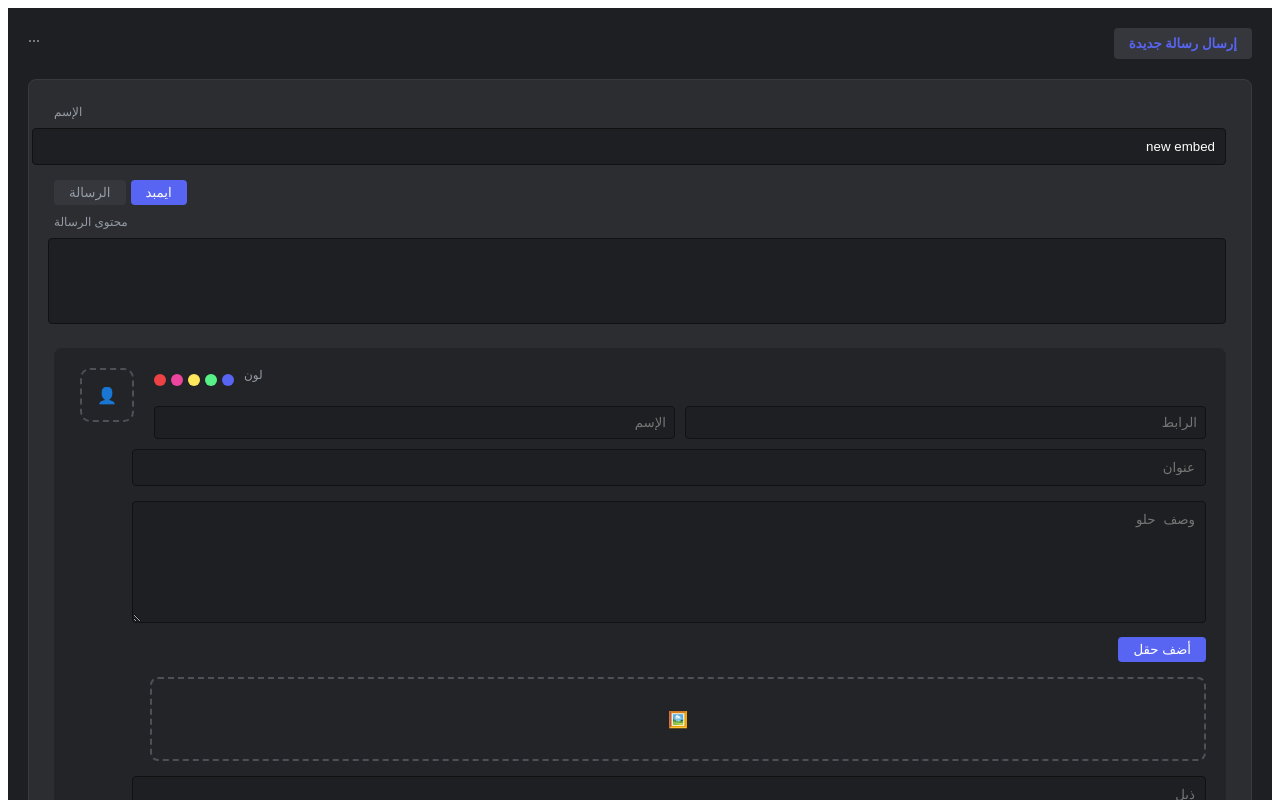
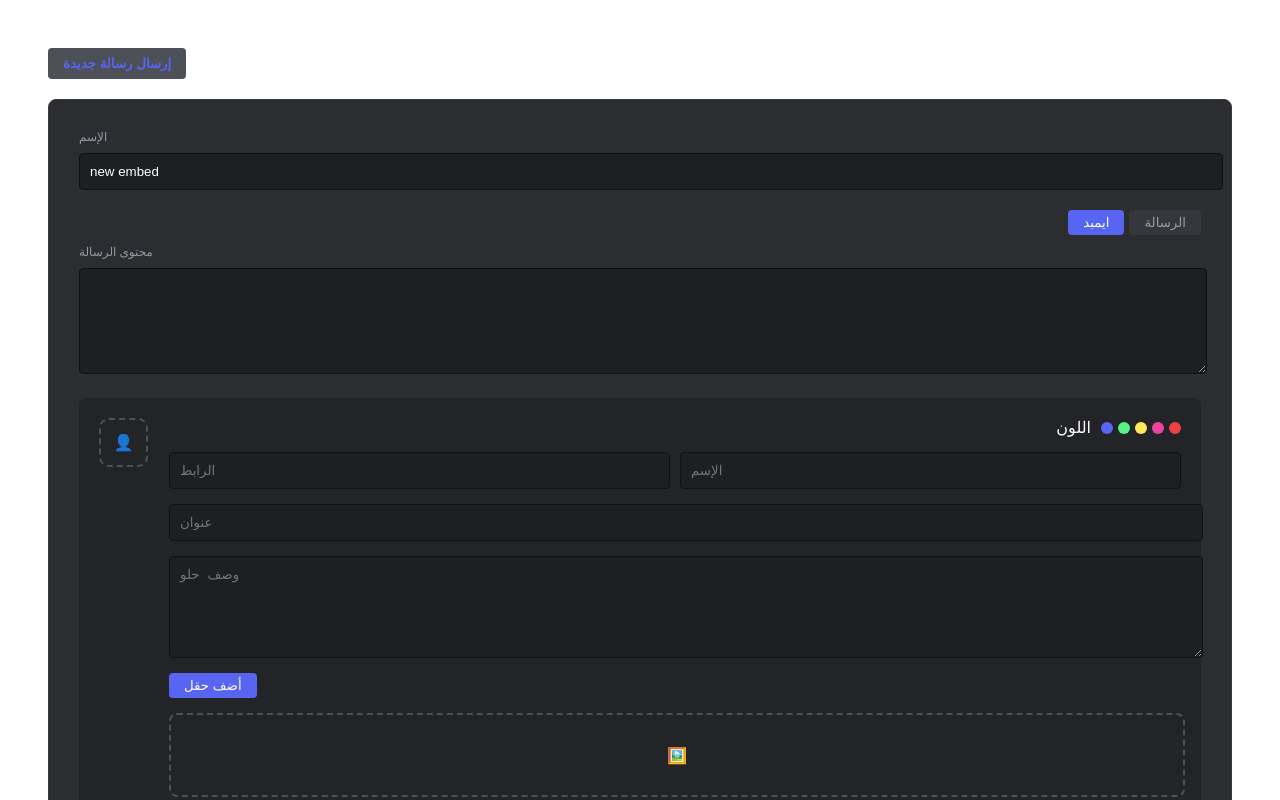
Before and after one commit to abdalrahmanabnmohammed-png/ii3rwa-boot, a Next.js app: page /embed-creator in a window 1280 px wide. Shown: the top 800 px of the page. Built offline with nearby package versions, Linux system fonts and the light colour scheme.

Commit message:
Update embed-creator.js

```diff
--- a/pages/embed-creator.js
+++ b/pages/embed-creator.js
@@ -1,110 +1,67 @@
-import React, { useState } from 'react';
+import React from 'react';
 
 export default function EmbedCreator() {
-  const [embedData, setEmbedData] = useState({
-    name: 'new embed', content: '', author: '', authorUrl: '',
-    title: '', description: '', footer: '', color: '#5865f2'
-  });
-
   return (
     <div style={styles.container}>
-      {/* الرأس - Header */}
       <div style={styles.header}>
         <button style={styles.sendBtn}>إرسال رسالة جديدة</button>
-        <div style={styles.headerMore}>...</div>
       </div>
 
-      <div style={styles.editorCard}>
-        {/* قسم الاسم ومحتوى الرسالة */}
-        <div style={styles.inputGroup}>
-          <label style={styles.label}>الإسم</label>
-          <input
-            style={styles.mainInput}
-            value={embedData.name}
-            onChange={(e) => setEmbedData({...embedData, name: e.target.value})}
-          />
+      <div style={styles.card}>
+        <label style={styles.label}>الإسم</label>
+        <input style={styles.input} defaultValue="new embed" />
+
+        <div style={styles.toggleRow}>
+          <button style={styles.activeBtn}>ايمبد</button>
+          <button style={styles.ghostBtn}>الرسالة</button>
         </div>
 
-        <div style={styles.typeToggle}>
-          <button style={styles.toggleBtnActive}>ايمبد</button>
-          <button style={styles.toggleBtn}>الرسالة</button>
-        </div>
+        <label style={styles.label}>محتوى الرسالة</label>
+        <textarea style={styles.textarea}></textarea>
 
-        <div style={styles.inputGroup}>
-          <label style={styles.label}>محتوى الرسالة</label>
-          <textarea style={styles.textarea} />
-        </div>
-
-        {/* منطقة منشئ الإيمبد (المعاينة والحقول) */}
-        <div style={styles.embedCreatorGrid}>
-          {/* الجانب الأيمن: حقول الإيمبد */}
-          <div style={styles.embedFields}>
-            <div style={styles.colorPickerRow}>
-              <span style={styles.label}>لون</span>
-              <div style={styles.colorDots}>
+        {/* صندوق المعاينة (نفس الصورة الرابعة) */}
+        <div style={styles.previewBox}>
+          <div style={styles.authorSide}><div style={styles.dashedCircle}>👤</div></div>
+          <div style={styles.fieldsSide}>
+            <div style={styles.colorRow}>
+              <span>اللون</span>
+              <div style={styles.dots}>
                 {['#5865f2', '#57f287', '#fee75c', '#eb459e', '#ed4245'].map(c => (
-                  <div
-                    key={c}
-                    style={{...styles.colorDot, backgroundColor: c}}
-                    onClick={() => setEmbedData({...embedData, color: c})}
-                  />
+                  <div key={c} style={{width:'12px', height:'12px', borderRadius:'50%', backgroundColor:c}} />
                 ))}
               </div>
             </div>
-
-            <div style={styles.row}>
-              <input style={styles.smallInput} placeholder="الرابط" />
-              <input style={styles.smallInput} placeholder="الإسم" />
-            </div>
-
-            <input style={styles.mainInput} placeholder="عنوان" />
-            <textarea style={styles.embedTextarea} placeholder="وصف حلو" />
-
-            <button style={styles.addFieldBtn}>أضف حقل</button>
-
-            <div style={styles.imagePlaceholder}>🖼️</div>
-            <input style={styles.mainInput} placeholder="ذيل" />
-          </div>
-
-          {/* الجانب الأيسر: أيقونة المؤلف */}
-          <div style={styles.authorSection}>
-            <div style={styles.authorCircle}>👤</div>
+            <div style={{display:'flex', gap:'10px'}}><input style={styles.subInput} placeholder="الرابط" /><input style={styles.subInput} placeholder="الإسم" /></div>
+            <input style={styles.subInput} placeholder="عنوان" />
+            <textarea style={{...styles.subInput, height:'80px'}} placeholder="وصف حلو"></textarea>
+            <button style={styles.blueBtn}>أضف حقل</button>
+            <div style={styles.dashedRect}>🖼️</div>
+            <input style={styles.subInput} placeholder="ذيل" />
           </div>
         </div>
-      </div>
-
-      <div style={styles.noResponses}>
-        <p>No responses, create the first response</p>
-        <button style={styles.addResponseBtn}>إضافة رد تلقائي</button>
       </div>
     </div>
   );
 }
 
 const styles = {
-  container: { padding: '20px', backgroundColor: '#1e1f22', minHeight: '100vh', direction: 'rtl', color: '#fff' },
-  header: { display: 'flex', justifyContent: 'space-between', marginBottom: '20px' },
-  sendBtn: { backgroundColor: '#35373c', color: '#5865f2', border: 'none', padding: '8px 15px', borderRadius: '4px', cursor: 'pointer', fontWeight: 'bold' },
-  headerMore: { color: '#949ba4', cursor: 'pointer' },
-  editorCard: { backgroundColor: '#2b2d31', borderRadius: '8px', padding: '25px', border: '1px solid #383a40' },
-  label: { display: 'block', color: '#949ba4', fontSize: '12px', marginBottom: '8px', textAlign: 'left' },
-  mainInput: { width: '100%', backgroundColor: '#1e1f22', border: '1px solid #111', borderRadius: '4px', padding: '10px', color: '#fff', marginBottom: '15px' },
-  typeToggle: { display: 'flex', justifyContent: 'flex-end', gap: '5px', marginBottom: '10px' },
-  toggleBtn: { backgroundColor: '#35373c', border: 'none', color: '#949ba4', padding: '5px 15px', borderRadius: '4px' },
-  toggleBtnActive: { backgroundColor: '#5865f2', border: 'none', color: '#fff', padding: '5px 15px', borderRadius: '4px' },
-  textarea: { width: '100%', height: '80px', backgroundColor: '#1e1f22', border: '1px solid #111', borderRadius: '4px', color: '#fff', resize: 'none' },
-  embedCreatorGrid: { display: 'flex', gap: '20px', marginTop: '20px', padding: '20px', backgroundColor: '#232428', borderRadius: '8px' },
-  embedFields: { flex: 1 },
-  authorSection: { width: '60px' },
-  authorCircle: { width: '50px', height: '50px', border: '2px dashed #4e5058', borderRadius: '10px', display: 'flex', alignItems: 'center', justifyContent: 'center', color: '#4e5058' },
-  colorPickerRow: { display: 'flex', justifyContent: 'flex-end', alignItems: 'center', gap: '10px', marginBottom: '15px' },
-  colorDots: { display: 'flex', gap: '5px' },
-  colorDot: { width: '12px', height: '12px', borderRadius: '50%', cursor: 'pointer' },
-  row: { display: 'flex', gap: '10px', marginBottom: '10px' },
-  smallInput: { flex: 1, backgroundColor: '#1e1f22', border: '1px solid #111', padding: '8px', borderRadius: '4px', color: '#fff' },
-  embedTextarea: { width: '100%', height: '100px', backgroundColor: '#1e1f22', border: '1px solid #111', borderRadius: '4px', padding: '10px', color: '#fff', marginBottom: '10px' },
-  addFieldBtn: { backgroundColor: '#5865f2', border: 'none', color: '#fff', padding: '5px 15px', borderRadius: '4px', cursor: 'pointer', marginBottom: '15px' },
-  imagePlaceholder: { width: '100%', height: '80px', border: '2px dashed #4e5058', borderRadius: '8px', display: 'flex', alignItems: 'center', justifyContent: 'center', marginBottom: '15px' },
-  noResponses: { textAlign: 'center', marginTop: '40px', color: '#4e5058' },
-  addResponseBtn: { backgroundColor: '#35373c', border: 'none', color: '#fff', padding: '10px 20px', borderRadius: '4px', marginTop: '10px', cursor: 'pointer' }
+  container: { padding: '40px', color: 'white' },
+  header: { display: 'flex', justifyContent: 'flex-start', marginBottom: '20px' },
+  sendBtn: { backgroundColor: '#4e5058', color: '#5865f2', border: 'none', padding: '8px 15px', borderRadius: '4px', cursor: 'pointer', fontWeight: 'bold' },
+  card: { backgroundColor: '#2b2d31', padding: '30px', borderRadius: '8px', border: '1px solid #383a40' },
+  label: { display: 'block', color: '#949ba4', fontSize: '12px', marginBottom: '8px' },
+  input: { width: '100%', backgroundColor: '#1e1f22', border: '1px solid #111', padding: '10px', color: 'white', borderRadius: '4px', marginBottom: '20px' },
+  toggleRow: { display: 'flex', justifyContent: 'flex-end', gap: '5px', marginBottom: '10px' },
+  activeBtn: { backgroundColor: '#5865f2', border: 'none', color: 'white', padding: '5px 15px', borderRadius: '4px' },
+  ghostBtn: { backgroundColor: '#35373c', border: 'none', color: '#949ba4', padding: '5px 15px', borderRadius: '4px' },
+  textarea: { width: '100%', height: '100px', backgroundColor: '#1e1f22', border: '1px solid #111', borderRadius: '4px', color: 'white' },
+  previewBox: { display: 'flex', backgroundColor: '#232428', borderRadius: '8px', padding: '20px', gap: '20px', marginTop: '20px' },
+  authorSide: { width: '50px' },
+  dashedCircle: { width: '45px', height: '45px', border: '2px dashed #4e5058', borderRadius: '10px', display: 'flex', alignItems: 'center', justifyContent: 'center', color: '#4e5058' },
+  fieldsSide: { flex: 1, display: 'flex', flexDirection: 'column', gap: '15px' },
+  colorRow: { display: 'flex', justifyContent: 'flex-end', gap: '10px', alignItems: 'center' },
+  dots: { display: 'flex', gap: '5px' },
+  subInput: { width: '100%', backgroundColor: '#1e1f22', border: '1px solid #111', padding: '10px', color: 'white', borderRadius: '4px' },
+  blueBtn: { backgroundColor: '#5865f2', color: 'white', border: 'none', padding: '5px 15px', borderRadius: '4px', alignSelf: 'flex-start' },
+  dashedRect: { width: '100%', height: '80px', border: '2px dashed #4e5058', borderRadius: '8px', display: 'flex', alignItems: 'center', justifyContent: 'center' }
 };
```
